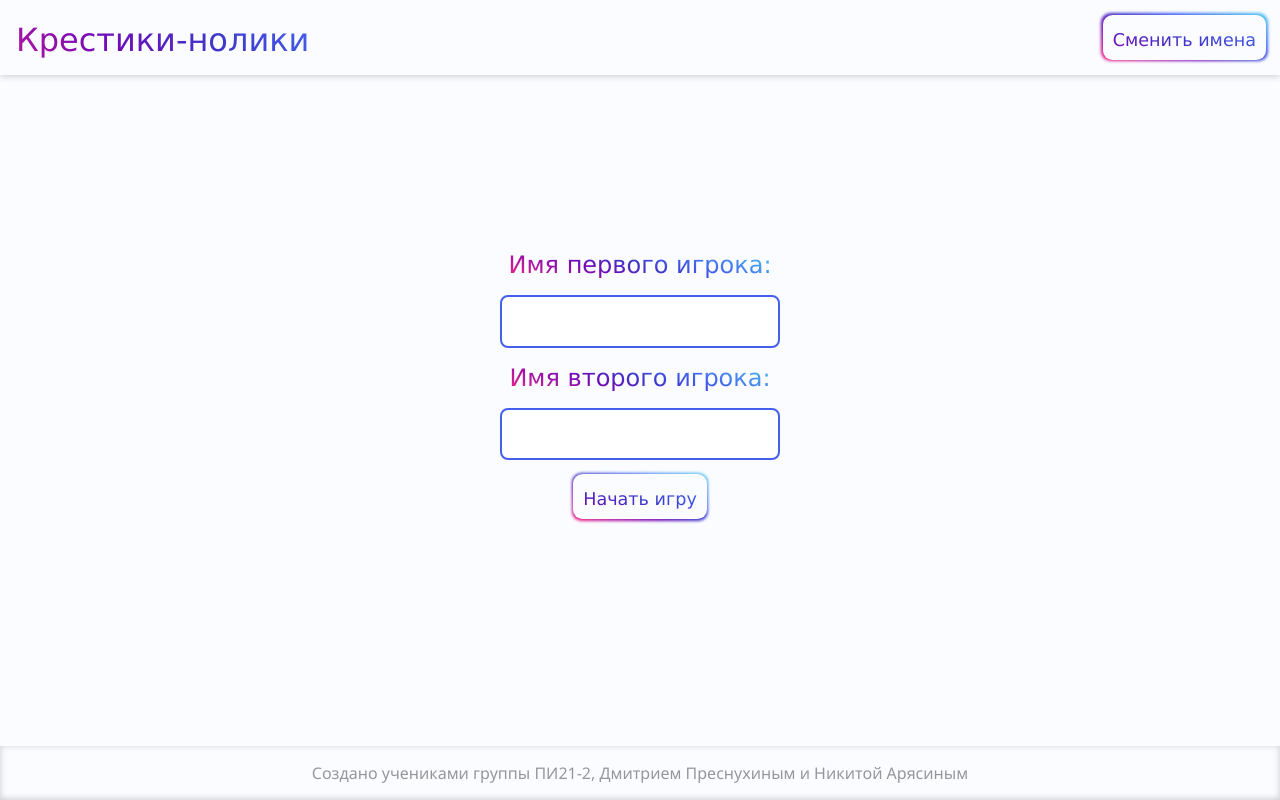
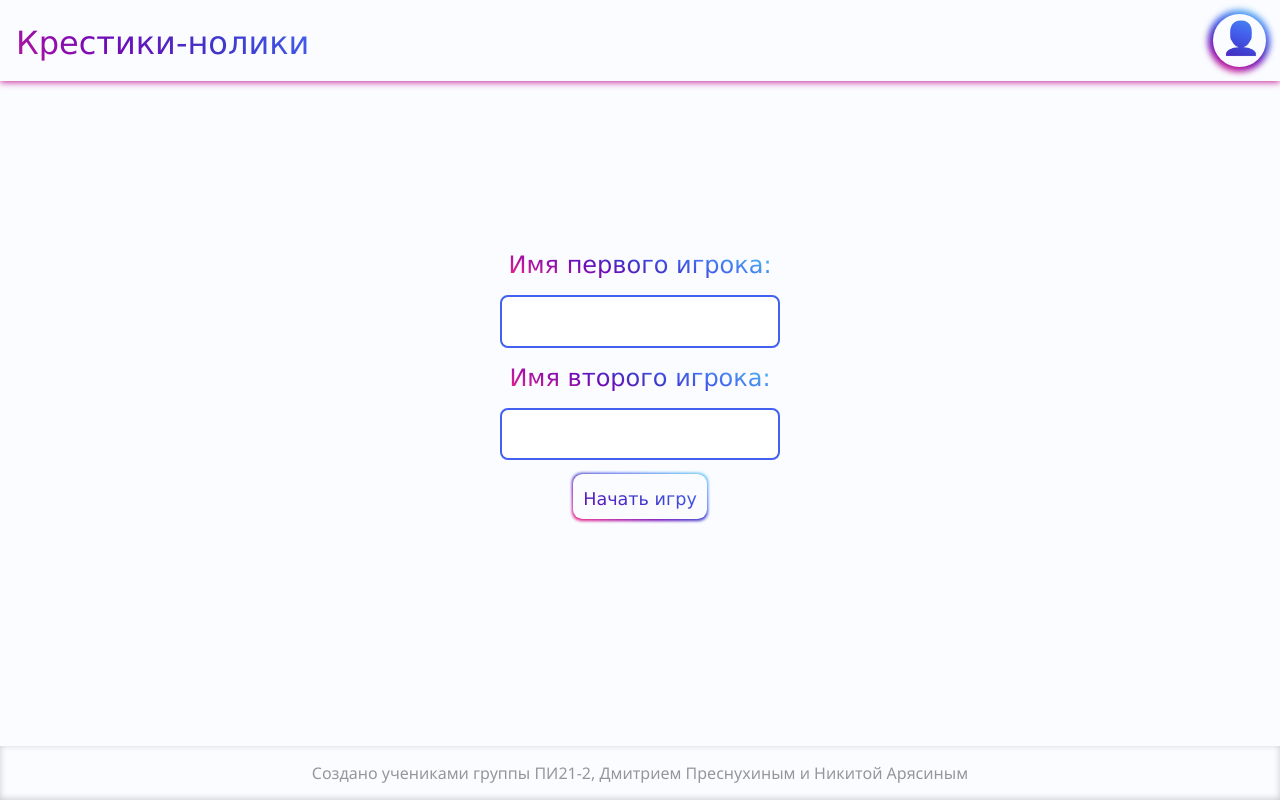
Before and after one commit to Redegit/tic-tac-toe, a React (Create React App) app: page / in a window 1280 px wide. Built offline with nearby package versions, Linux system fonts and the light colour scheme; a web font is replaced by a local one.

Commit message:
улучшение визуала

```diff
--- a/src/components/GameContainer/GameField/game_field.scss
+++ b/src/components/GameContainer/GameField/game_field.scss
@@ -14,6 +14,7 @@
     transition: transform .5s;
     --init-rotate-angle: 0deg;
     -webkit-tap-highlight-color: transparent;
+    box-shadow: 0 0 0px 1px inset var(--clr-bg);
 }
 
 #page[data-game-end="true"] {
--- a/src/components/Header/Header.jsx
+++ b/src/components/Header/Header.jsx
@@ -14,7 +14,7 @@ export const Header = () => {
     return (
         <header>
             <div className={"title"}>{"Крестики-нолики"}</div>
-            <div onClick={changePlayers} className="btn">Сменить имена</div>
+            <div onClick={changePlayers} className="btn"><span>👤</span></div>
         </header>
     );
 }
--- a/src/components/Header/header.scss
+++ b/src/components/Header/header.scss
@@ -6,9 +6,63 @@ header {
     width: 100%;
     align-items: center;
     justify-content: space-between;
-    box-shadow: 0 1px 7px 0px #00000033;
     padding: 1em;
     z-index: 1;
+    box-shadow: 0 1px 7px 0px var(--neon-6);
+
+    .btn {
+        aspect-ratio: 1;
+        font-size: 2em;
+        border-radius: 100%;
+        display: flex;
+        padding: 0.2rem;
+
+        span {
+            padding-left: 0.2rem;
+        }
+    }
+
+
+    // .btn::after {
+        // inset: -0.2rem;
+    // }
+
+
+    .btn::after,
+    .btn::before {
+        aspect-ratio: 1;
+        border-radius: 100%;
+    }
+}
+
+#page[data-game-end="true"] header {
+    animation: header-shadow 10s infinite;
+}
+
+@keyframes header-shadow {
+    0%,
+    100% {
+        box-shadow: 0 1px 7px 0px var(--neon-6);
+    }
+    10%,
+    90% {
+        box-shadow: 0 1px 7px 0px var(--neon-5);
+    }
+    20%,
+    80% {
+        box-shadow: 0 1px 7px 0px var(--neon-4);
+    }
+    30%,
+    70% {
+        box-shadow: 0 1px 7px 0px var(--neon-3);
+    }
+    40%,
+    60% {
+        box-shadow: 0 1px 7px 0px var(--neon-2);
+    }
+    50% {
+        box-shadow: 0 1px 7px 0px var(--neon-1);
+    }
 }
 
 .title {
--- a/src/index.scss
+++ b/src/index.scss
@@ -107,7 +107,7 @@ button {
 
 .btn:hover::after,
 .btn:focus-visible::after {
-  filter: blur(.3em);
+    filter: blur(.4rem) brightness(1.2);
 }
 
 .btn::before {
@@ -206,7 +206,7 @@ button {
     }
 }
 
-@media screen and (max-height:450px) {
+@media screen and (max-height:700px) {
     :root {
         font-size: 8px;
     }
@@ -217,17 +217,18 @@ button {
     }
 
     header {
-        padding: 0 !important;
+        padding: 1rem 1rem 0 1rem !important;
         box-shadow: none !important;
         background: none !important;
+
+        .btn {
+            // font-size: 2rem !important;
         }
 
-    header .title {
+        .title {
             padding: .5em !important;
         }
 
-    header .btn {
-        margin-right: 1em !important;
     }
 
     footer {
@@ -241,6 +242,10 @@ button {
     .container {
         gap: 1rem !important;
         padding: 4rem 0 3rem 0 !important;
+
+        .btn {
+            font-size: 2rem;
+        }
     }
 
     .field {
@@ -250,13 +255,13 @@ button {
 
 @media screen and (max-height:250px) {
     .container {
-        flex-direction: row;
+        flex-direction: row-reverse !important;
         max-height: 100% !important;
-        gap: 2rem !important;
+        gap: 5rem !important;
     }
 
     .status {
-        font-size: 1rem !important;
+        font-size: 1.5rem !important;
         writing-mode: vertical-lr !important;
         text-orientation: upright !important;
         height: auto !important;
```
Lines whose indentation alone changed are shown as unchanged.
